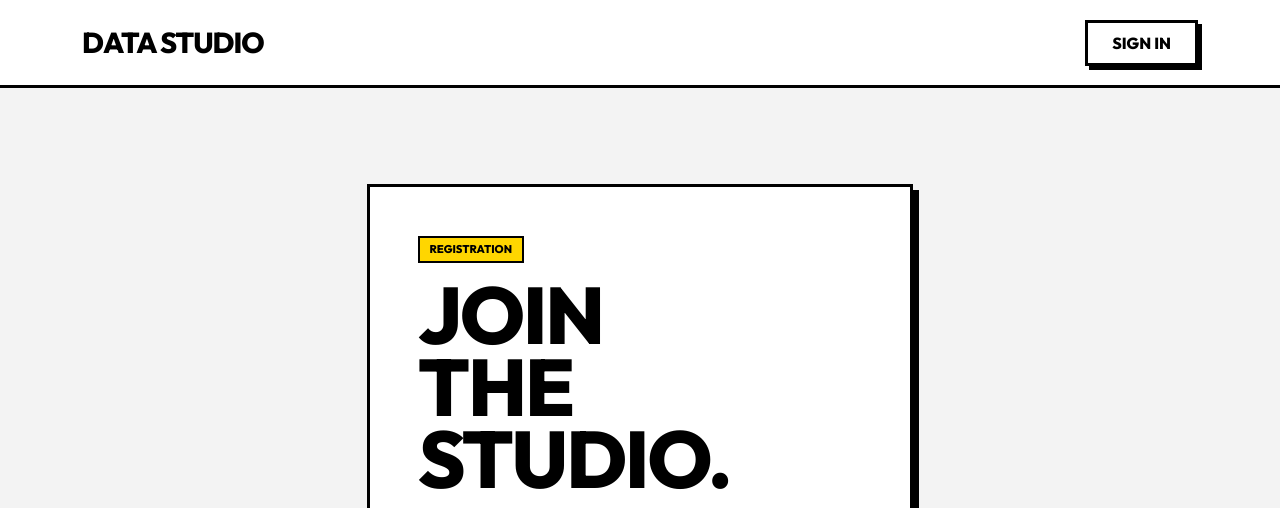
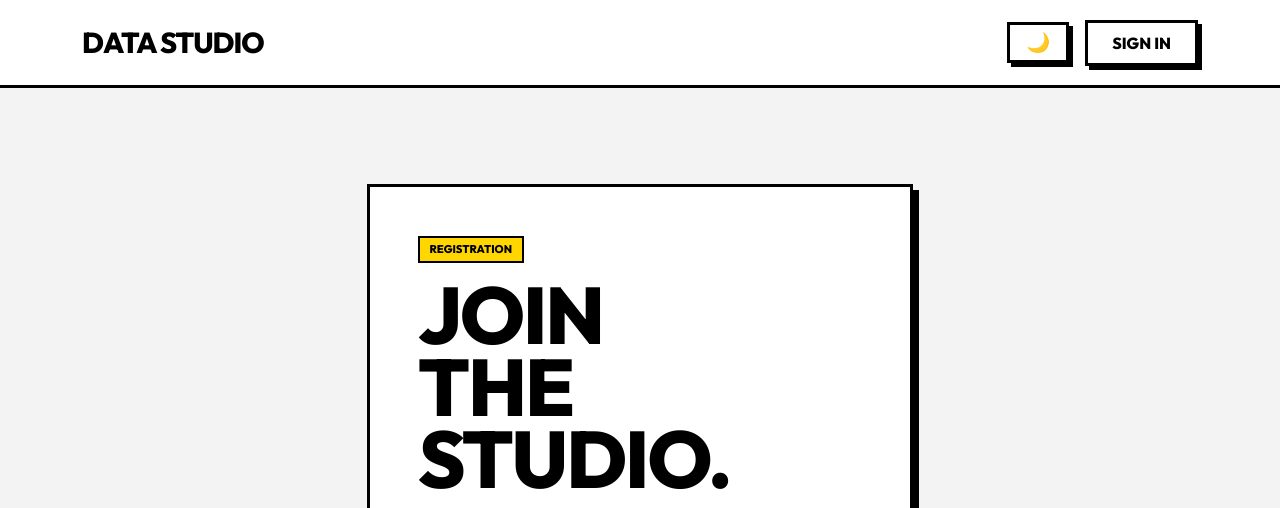
Before and after one commit to yashkhandelwal16/DataStudio, a Flask app: page /signup in a window 1280 px wide. Shown: the top 508 px of the page. Run offline with Flask 3, Linux system fonts and the light colour scheme.

Commit message:
tooglebuttonshiftedin navbar

```diff
--- a/static/js/theme.js
+++ b/static/js/theme.js
@@ -87,47 +87,54 @@ document.addEventListener('DOMContentLoaded', () => {
     });
   });
 
-  // 3. Dark Mode Toggle
+  // 3. Dark Mode Toggle System
   const themeToggles = document.querySelectorAll('.theme-toggle');
 
-  const updateToggleBtnUI = (isDark) => {
+  const updateToggleUI = (isDark) => {
     themeToggles.forEach(btn => {
       if (!btn) return;
 
-      // Check if the button has a span (like in settings.html) or is just an icon
-      const spanElement = btn.querySelector('span');
-      if (spanElement || btn.innerText.includes('Toggle')) {
+      const hasText = btn.classList.contains('btn-neo') || btn.querySelector('span');
+
+      if (hasText) {
+        // Text-based toggle (Settings page)
         btn.innerHTML = `<span>Toggle ${isDark ? 'Light' : 'Dark'} Mode</span> ${isDark ? '☀️' : '🌙'}`;
       } else {
+        // Icon-only toggle
         btn.innerHTML = isDark ? '☀️' : '🌙';
       }
     });
+
+    // Update document attribute
+    if (isDark) {
+      document.documentElement.setAttribute('data-theme', 'dark');
+      localStorage.setItem('theme', 'dark');
+    } else {
+      document.documentElement.removeAttribute('data-theme');
+      localStorage.setItem('theme', 'light');
+    }
   };
 
-  // Check for saved theme preference
-  const currentTheme = localStorage.getItem("theme");
-  if (currentTheme === "dark") {
-    document.documentElement.setAttribute("data-theme", "dark");
-    updateToggleBtnUI(true);
-  } else {
-    updateToggleBtnUI(false);
-  }
+  // Initialize from storage or system preference
+  const initTheme = () => {
+    const savedTheme = localStorage.getItem('theme');
+    const prefersDark = window.matchMedia('(prefers-color-scheme: dark)').matches;
+    const isDarkInitial = savedTheme === 'dark' || (!savedTheme && prefersDark);
+    updateToggleUI(isDarkInitial);
+  };
 
-  if (themeToggles.length > 0) {
-    themeToggles.forEach(btn => {
-      btn.addEventListener("click", () => {
-        let theme = "light";
-        if (document.documentElement.getAttribute("data-theme") === "dark") {
-          document.documentElement.removeAttribute("data-theme");
-          updateToggleBtnUI(false);
-          theme = "light";
-        } else {
-          document.documentElement.setAttribute("data-theme", "dark");
-          updateToggleBtnUI(true);
-          theme = "dark";
-        }
-        localStorage.setItem("theme", theme);
-      });
+  initTheme();
+
+  // Sync on back button (handle browser back-forward cache)
+  window.addEventListener('pageshow', (event) => {
+    initTheme();
+  });
+
+  // Attach click listeners
+  themeToggles.forEach(btn => {
+    btn.addEventListener('click', () => {
+      const isCurrentlyDark = document.documentElement.getAttribute('data-theme') === 'dark';
+      updateToggleUI(!isCurrentlyDark);
     });
-  }
+  });
 });
--- a/templates/dashboard.html
+++ b/templates/dashboard.html
@@ -14,6 +14,8 @@
       const theme = localStorage.getItem('theme');
       if (theme === 'dark') {
         document.documentElement.setAttribute('data-theme', 'dark');
+      } else {
+        document.documentElement.removeAttribute('data-theme');
       }
     })();
   </script>
@@ -27,6 +29,10 @@
         DATA STUDIO
       </a>
       <div class="d-flex align-items-center gap-3">
+        <button class="btn-neo-outline py-2 px-3 theme-toggle" style="font-size: 1.2rem; line-height: 1;"
+          aria-label="Toggle Dark Mode">
+          🌙
+        </button>
         <button class="btn-neo-outline py-2 px-4" onclick="history.back()">Back ↩</button>
 
         <a href="/new-file" class="btn-neo-outline py-2 px-4">New File</a>
--- a/templates/forgot_password.html
+++ b/templates/forgot_password.html
@@ -14,6 +14,8 @@
             const theme = localStorage.getItem('theme');
             if (theme === 'dark') {
                 document.documentElement.setAttribute('data-theme', 'dark');
+            } else {
+                document.documentElement.removeAttribute('data-theme');
             }
         })();
     </script>
--- a/templates/signup.html
+++ b/templates/signup.html
@@ -14,6 +14,8 @@
             const theme = localStorage.getItem('theme');
             if (theme === 'dark') {
                 document.documentElement.setAttribute('data-theme', 'dark');
+            } else {
+                document.documentElement.removeAttribute('data-theme');
             }
         })();
     </script>
@@ -26,8 +28,10 @@
                 DATA STUDIO
             </a>
             <div class="d-flex align-items-center gap-3">
-
-
+                <button class="btn-neo-outline py-2 px-3 theme-toggle" style="font-size: 1.2rem; line-height: 1;"
+                    aria-label="Toggle Dark Mode">
+                    🌙
+                </button>
                 <a href="/login" class="btn-neo-outline py-2 px-4">Sign In</a>
             </div>
         </div>
```
Also changed, not shown: templates/index.html (+6 -2 lines), templates/login.html (+6 -2 lines), templates/settings.html (+8 -10 lines).
